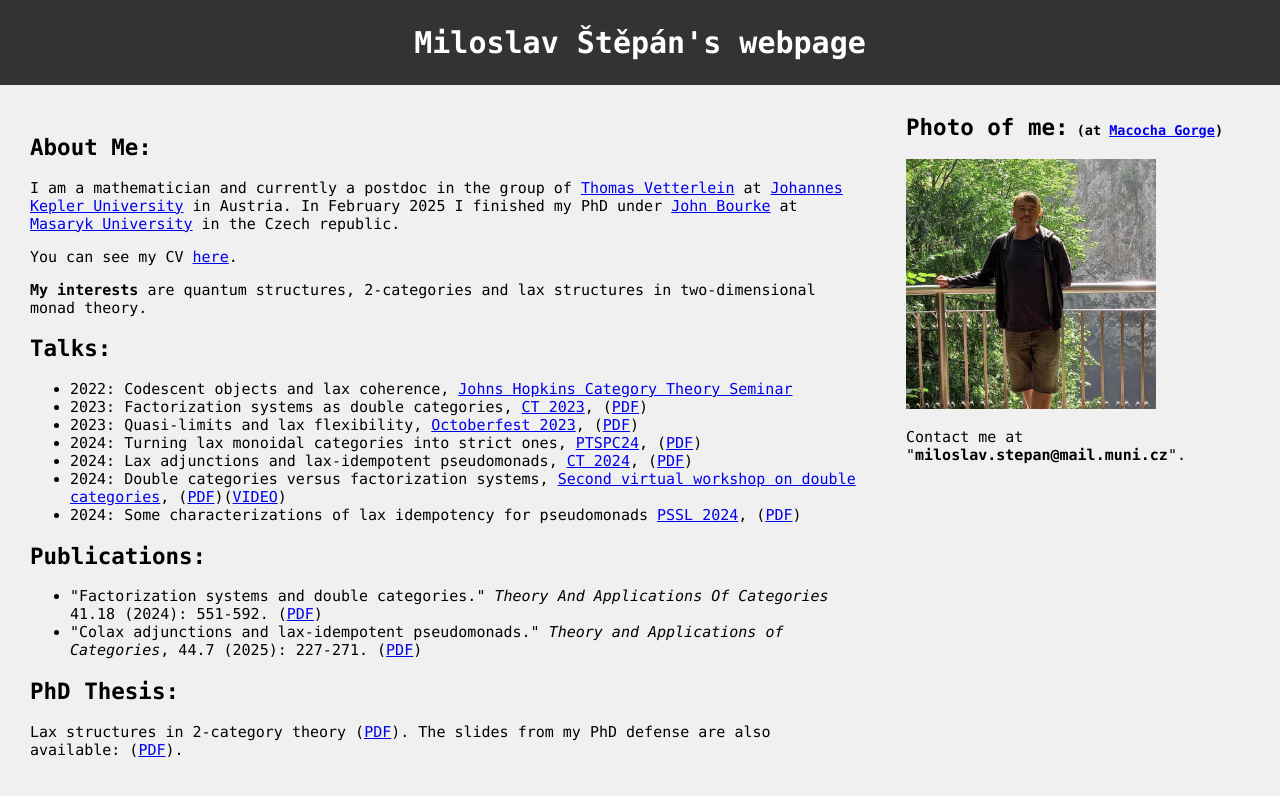
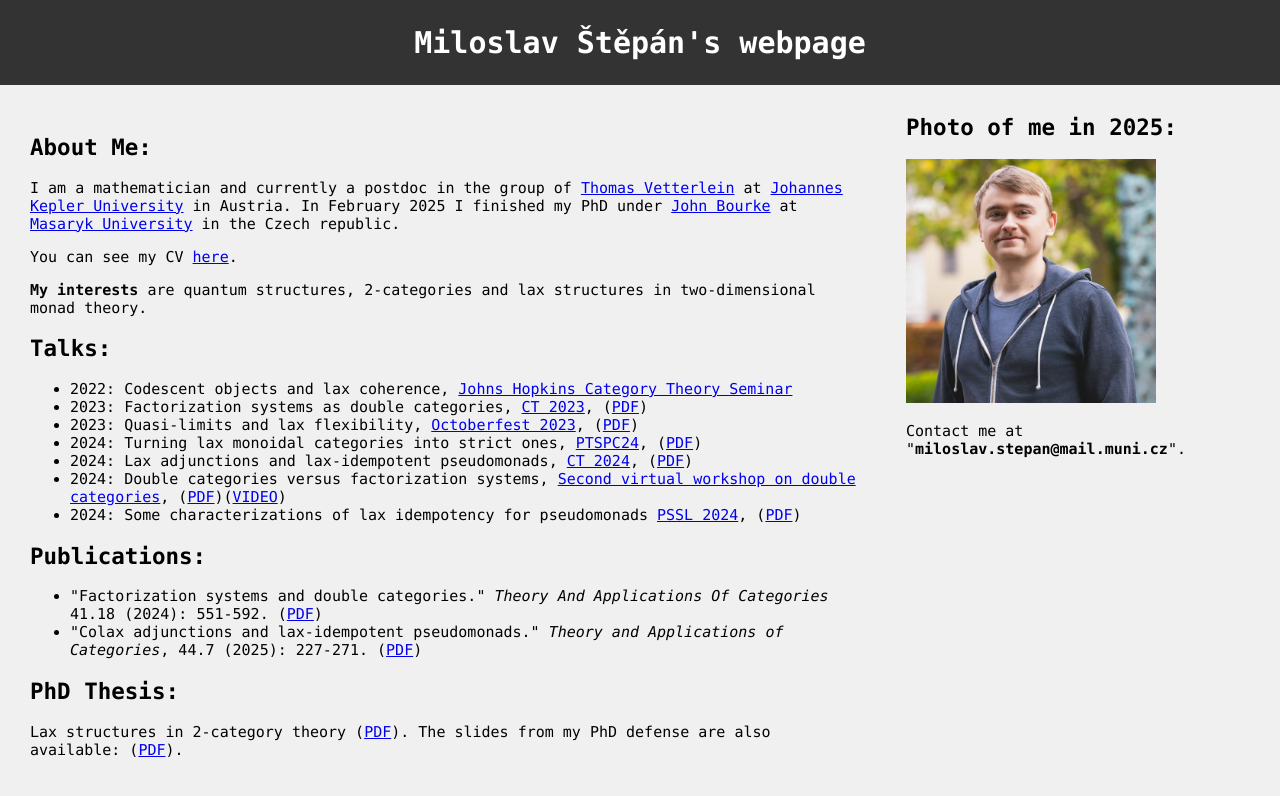
Before and after one commit to MiloslavStepan/MiloslavStepan.github.io, a Jekyll site: the page built from README.md, in a window 1280 px wide. Shown: the top 796 px of the page. Built offline with Jekyll 4.4.1, drawn with Linux system fonts in a browser that asks for light colours; our own code applies the rules of GitHub Pages for plain Markdown files.

Commit message:
Update home.html

```diff
--- a/_layouts/home.html
+++ b/_layouts/home.html
@@ -101,8 +101,8 @@
 
   </div>
   <div class="column2"> <!-- style="background-color:#bbb;"> -->
-<h2>Photo of me:<span style="font-size: 0.6em;"> (at <a href="https://en.wikipedia.org/wiki/Macocha_Gorge">Macocha Gorge</a>)</span></h2>
-<img src="Files/1725378586203.jpg" alt="Photo of me" width="250">
+<h2>Photo of me in 2025:</h2>
+<img src="Files/Milostav Stepan_ACADEMIC2.jpg" alt="Photo of me" width="250">
 <p>Contact me at "<b>miloslav.stepan@mail.muni.cz</b>".</p>
 
   </div>
```
